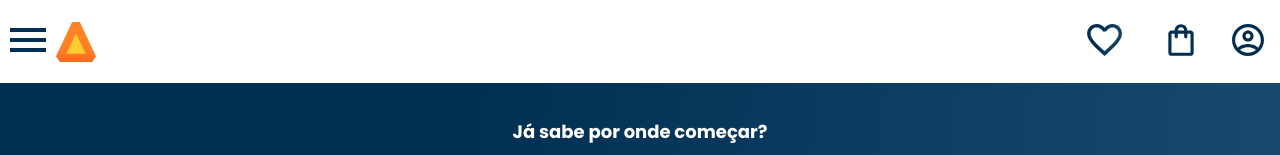
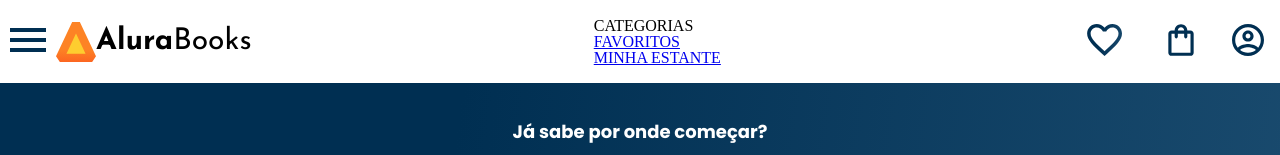
Before and after one commit to alexandrefaustinoc/AluraBooks, a plain HTML site: page index.html in a window 1280 px wide. Shown: the top 155 px of the page. Drawn offline with nearby package versions, Linux system fonts and the light colour scheme.

Commit message:
responsividade do header primeira parte

```diff
--- a/index.html
+++ b/index.html
@@ -7,6 +7,7 @@
     <link rel="preconnect" href="https://fonts.googleapis.com">
     <link rel="preconnect" href="https://fonts.gstatic.com" crossorigin>
     <link href="https://fonts.googleapis.com/css2?family=Poppins:wght@300;400;500;700&display=swap" rel="stylesheet">
+    <link href="https://fonts.googleapis.com/css2?family=Josefin+Sans:wght@400;700&display=swap" rel="stylesheet">
     <link rel="stylesheet" href="https://cdn.jsdelivr.net/npm/swiper@9/swiper-bundle.min.css"/>
     <link rel="stylesheet" href="style.css">
     <link rel="stylesheet" href="/styles/reset.css">
@@ -38,7 +39,14 @@
                 </li>
             </ul>
             <img src="/assents/Logo.svg" alt="Logo da AluraBooks">
+            <h1 class="container__titulo"><b class="container__titulo--negrito">Alura</b>Books</h1>
         </div>
+        <ul class="opções">
+            <li class="opções__item">CATEGORIAS</li>
+            <li class="opções__item"><a class="opções__link" href="#">FAVORITOS</a></li>
+            <li class="opções__item"><a class="opções__link" href="#">MINHA ESTANTE</a></li>
+        </ul>
+
         <div class="container">
             <a href="#"><img class="container__imagem" src="/assents/Favoritos.svg" alt="Meus favoritos"></a>
             <a href="#"><img class="container__imagem" src="/assents/Sacola.svg" alt="Carrinho de compras"></a>
--- a/style.css
+++ b/style.css
@@ -10,8 +10,10 @@
     --branco: #FFFFFF;
     --laranja: #EB9B00;
     --azul-gradiente: linear-gradient(97.54deg, #002F52 35.49%, #326589 165.37%);
-    --fonte-principal: 'Poppins', sans-serif;
+    --fonte-principal: "Poppins";
     --azul: #002F52;
+    --fonte-secundaroa: "Josefin Sans";
+
 
 }
 
--- a/styles/header.css
+++ b/styles/header.css
@@ -59,3 +59,22 @@
 .container__botao {
     display: none;
 }
+
+.container__titulo {
+    display: none;
+}
+
+@media screen and (min-width: 1024px){
+        .container__titulo, .container__titulo--negrito {
+            font-family: var(--fonte-secundaroa);
+            font-size: 30px;
+        }
+        .container__titulo {
+            font-weight: 400;
+            display: block;
+        }
+
+        .container__titulo--negrito {
+            font-weight: 700;
+        }
+}
```
